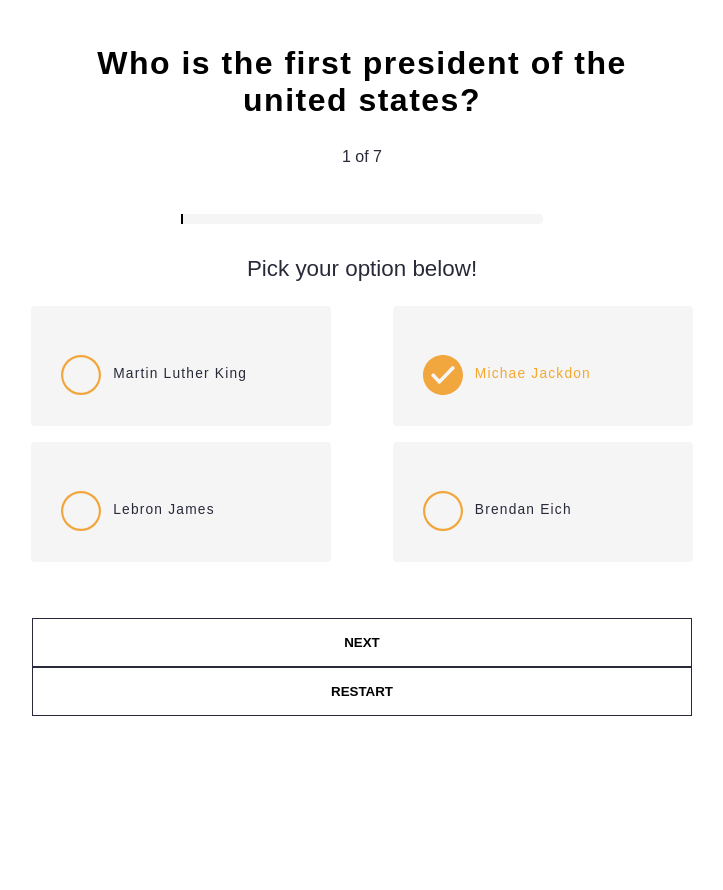
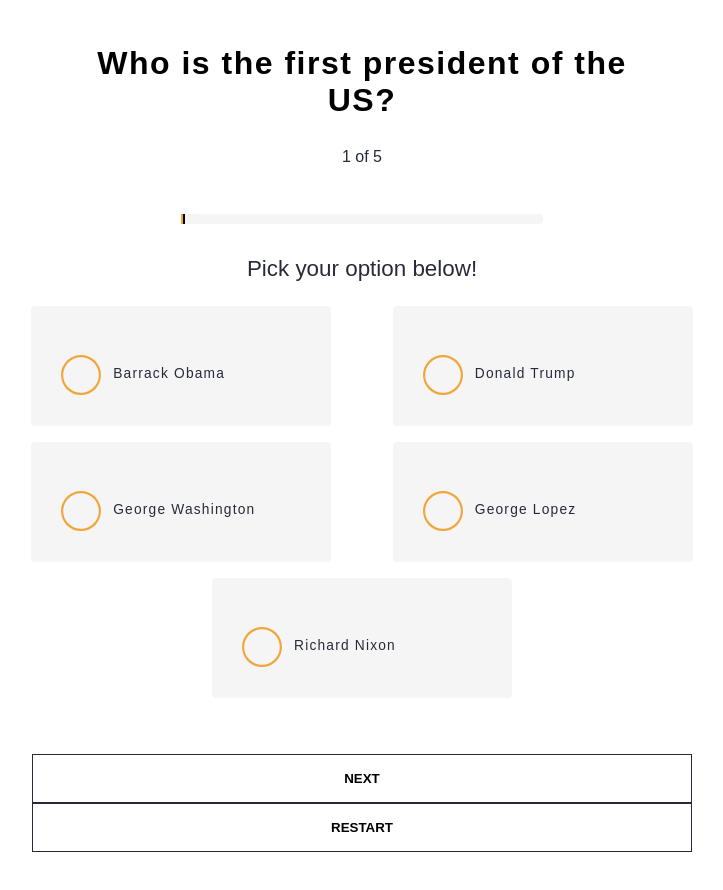
Before and after one commit to andregarcia809/Quiz---App, a plain HTML site: page index.html in a window 1280 px wide. Shown: the whole page, without its empty margins (278-1001 px from the left). Before the commit the page ends 860 px from the top, so only its background shows below. Drawn offline with Linux system fonts and the light colour scheme.

Commit message:
Set up app using the Revealing Module Pattern (Closure). Render components dynamically.

```diff
--- a/index.html
+++ b/index.html
@@ -6,7 +6,7 @@
   <meta name="viewport" content="width=device-width, initial-scale=1.0">
   <meta http-equiv="X-UA-Compatible" content="ie=edge">
   <link rel="stylesheet" type="text/css" href="css/style.css">
-  <title>Quiz</title>
+  <title>Quiz App</title>
 </head>
 
 <body>
@@ -14,49 +14,20 @@
     <div class="container">
       <div class="jabQuiz">
         <div class="jabQuiz__question-box">
-          <h1 class="jabQuiz__question">Who is the first president of the united states?</h1>
-          <p class="jabQuiz__tracker">1 of 7</p>
+          <h1 class="jabQuiz__question"></h1>
+          <p class="jabQuiz__tracker"></p>
           <div class="progress__container">
             <div class="progress__bar"></div>
           </div>
           <p class="jabQuiz__tagline">Pick your option below!</p>
         </div>
         <div class="jabQuiz__choices-box">
-          <ul class="jabQuiz__choices">
-            <li class="jabQuiz__choice">
-              <input type="radio" name="choice" class="jabQuiz__input" id="choice0">
-              <label for="choice0" class="jabQuiz__label">
-                <i></i>
-                Martin Luther King
-              </label>
-            </li>
-            <li class="jabQuiz__choice">
-              <input type="radio" name="choice" class="jabQuiz__input" id="choice1" checked>
-              <label for="choice1" class="jabQuiz__label">
-                <i></i>
-                Michae Jackdon
-              </label>
-            </li>
-            <li class="jabQuiz__choice">
-              <input type="radio" name="choice" class="jabQuiz__input" id="choice2">
-              <label for="choice2" class="jabQuiz__label">
-                <i></i>
-                Lebron James
-              </label>
-            </li>
-            <li class="jabQuiz__choice">
-              <input type="radio" name="choice" class="jabQuiz__input" id="choice3">
-              <label for="choice3" class="jabQuiz__label">
-                <i></i>
-                Brendan Eich
-              </label>
-            </li>
-          </ul>
+          <ul class="jabQuiz__choices"></ul>
         </div>
 
         <div class="jabQuiz__footer">
           <button class="button button--bordered next">Next</button>
-          <button class="button button--bordered next">Restart</button>
+          <button class="button button--bordered restart">Restart</button>
         </div>
       </div>
     </div>
--- a/js/Question.js
+++ b/js/Question.js
@@ -1,6 +1,6 @@
 export default function Question(question, choices, answerKey) {
   this.question = question;
-  this.choices = question;
+  this.choices = choices;
   this.answerKey = answerKey;
 }
 //Adding methods to prototype
--- a/js/app.js
+++ b/js/app.js
@@ -1,16 +1,119 @@
 import Question from './Question.js';
 import Quiz from './Quiz.js';
 
-const q1 = new Question('what is the color of the sky', ['blue','red'], 0);
-const q2 = new Question('whos is the ruler of the world', ['dre', 'wicked', 'pedro'], 1);
-// const q3 = new Question();
-// const q4 = new Question();
-// const q5 = new Question();
+// IIFE (Immediately Invoked Function Expression)
+const App = (() => {
+  // Cache the DOM
+  const quizEl = document.querySelector('.jabQuiz');
+  const quizQuestionEL = quizEl.querySelector('.jabQuiz__question');
+  const trackerEL = quizEl.querySelector('.jabQuiz__tracker');
+  const taglineEl = quizEl.querySelector('jabQuiz__tagline');
+  const choicesEl = quizEl.querySelector('.jabQuiz__choices');
+  const progressBarEl = quizEl.querySelector('.progress__bar');
+  const nextBtnEL = quizEl.querySelector('.next');
+  const restartBtn = quizEl.querySelector('.restart');
 
-const qArray = [q1, q2];
+  // Initialize Questions
+  const q1 = new Question(
+    'Who is the first president of the US?',
+    ['Barrack Obama', 'Donald Trump', 'George Washington', 'George Lopez', 'Richard Nixon'],
+    2
+  )
+  const q2 = new Question(
+    'when was JavaScript created?',
+    ['june 1995', 'May 1995', 'Sept 1996', 'July 1985'],
+    1
+  )
+  const q3 = new Question(
+    'What does Css stand for?',
+    ['County Sheriff Services', 'Center Social Science', 'Cascading Sexy Sheets', 'Cascading Style Sheets'],
+    2
+  )
+  const q4 = new Question(
+    'The full form of HTML is...',
+    ['Hyper Text Markup  Language', 'Hey This Make Laptop', 'How The Mom Looks', 'All of the above'],
+    0
+  )
+  const q5 = new Question(
+    'console.log(tyoe of []), would return what?',
+    ['Array', 'NULL', 'String', 'Number', 'Object'],
+    4
+  )
 
-const myQuiz = new Quiz(qArray);
-// console.log(myQuiz.getCurrentQuestion())
-console.log(myQuiz.nextIndex())
-console.log(myQuiz.nextIndex())
-console.log(myQuiz.hasEnded())
+  const quiz = new Quiz([q1, q2, q3, q4, q5]);
+
+  //sets inner value of elements
+  const changeInnerText = (elem, text) => {
+    elem.innerHTML = text;
+  }
+
+  //Render the question
+  const renderQuestion = _ => {
+    const question = quiz.getCurrentQuestion().question;
+    changeInnerText(quizQuestionEL, question);
+  };
+
+  // Render the choices elements
+  const renderChoicesElements = _ => {
+    let markup = '';
+    const currentChoices = quiz.getCurrentQuestion().choices;
+    currentChoices.forEach((element, index) => {
+      markup += `
+        <li class="jabQuiz__choice">
+          <input type="radio" name="choice" class="jabQuiz__input" id="choice${index}">
+          <label for="choice${index}" class="jabQuiz__label">
+            <i></i>
+            <span>${element}</span
+          </label>
+        </li>
+     `
+    });
+    changeInnerText(choicesEl, markup);
+  }
+
+  // Render question Tracker
+  const renderTracker = _ => {
+    const index = quiz.currentIndex;
+    changeInnerText(trackerEL, `${index +1} of ${quiz.question.length}`);
+  }
+
+  // Render Progress Bar
+  const getPercentage = (num1, num2) => {
+    return Math.round((num1 / num2 * 100))
+  }
+
+  const lauch = (width, maxPercent) => {
+    let loadingBar = setInterval(_ => {
+      if (width > maxPercent) {
+        clearInterval(loadingBar);
+      } else {
+        width++;
+        progressBarEl.style.width = width + '%';
+      }
+    }, 3)
+  }
+
+  const renderProgressBAr = _ => {
+    // width
+    const currentWidth = getPercentage(quiz.currentIndex, quiz.question.length)
+    // launch
+    lauch(0, currentWidth);
+  }
+
+  renderTracker()
+  const renderAll = _ => {
+    if (quiz.hasEnded()) {
+      //render EndScreen
+    } else {
+      renderQuestion();
+      renderChoicesElements();
+      renderTracker();
+      renderProgressBAr();
+    }
+  }
+  return {
+    renderAll: renderAll
+  }
+})();
+
+App.renderAll();
```
